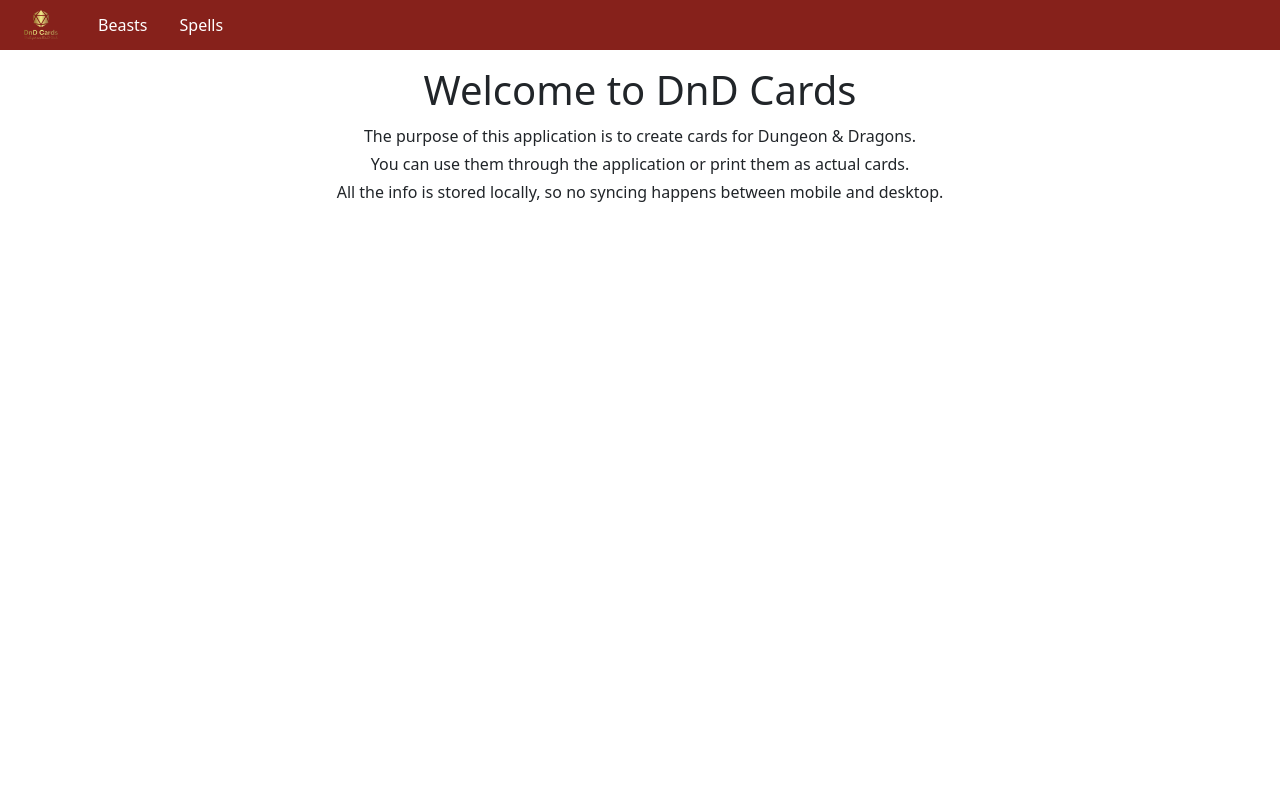
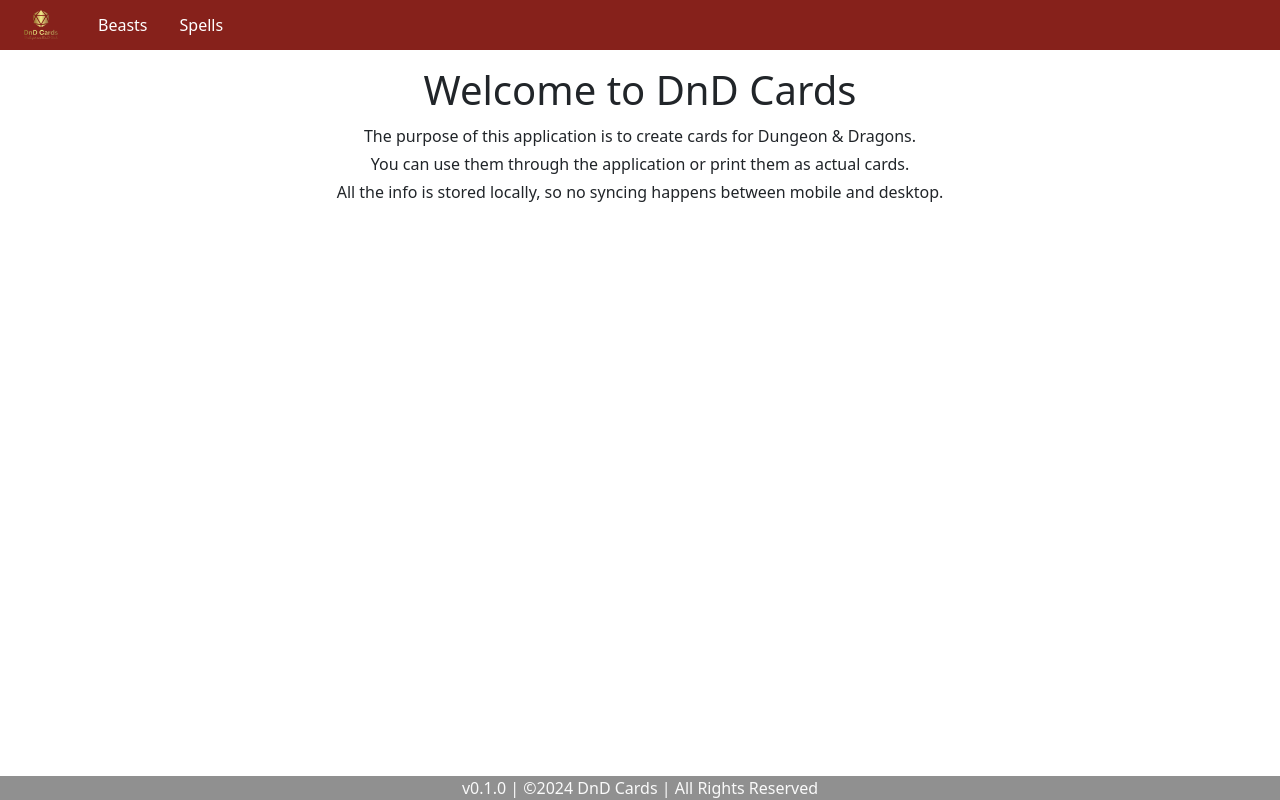
Before and after one commit to narolan/dnd-cards, a React (Create React App) app: page / in a window 1280 px wide. Built offline with nearby package versions, Linux system fonts and the light colour scheme.

Commit message:
[FEATURE-16] :: Add footer

```diff
--- a/package.json
+++ b/package.json
@@ -24,7 +24,7 @@
     "start": "react-scripts start",
     "build": "react-scripts build",
     "predeploy": "npm run build",
-    "deploy": "gh-pages -d build",
+    "deploy": "npm version patch && gh-pages -d build",
     "test": "react-scripts test",
     "eject": "react-scripts eject"
   },
--- a/src/App.js
+++ b/src/App.js
@@ -9,27 +9,33 @@ import Home from "./pages/Home";
 import Beasts from "./pages/Beasts";
 import Spells from "./pages/Spells";
 import 'bootstrap/dist/css/bootstrap.min.css';
+import version from "../package.json";
 
 function App() {
     return (
+        <>
             <Router>
                 <Navbar/>
                 <Routes>
                     <Route
                         path="/"
-          element={<Home />} />
+                        element={<Home/>}/>
                     <Route
                         path="/dnd-cards"
-          element={<Home />} />
+                        element={<Home/>}/>
                     <Route
                         path="/beasts"
-         element={<Beasts />} />
+                        element={<Beasts/>}/>
                     <Route
                         path="/spells"
-          element={<Spells />}
+                        element={<Spells/>}
                     />
                 </Routes>
             </Router>
+            <footer className="footer">
+                <div className="copywright">v{version.version} | ©2024 DnD Cards | All Rights Reserved</div>
+            </footer>
+        </>
     );
 }
 
--- a/src/components/SelectSearch.js
+++ b/src/components/SelectSearch.js
@@ -17,8 +17,16 @@ export default function SelectSearch(props) {
         },
     };
 
-    const onMenuOpen = () => setIsMenuOpen(true);
-    const onMenuClose = () => setIsMenuOpen(false);
+    const onMenuOpen = () => {
+        if (!isMenuOpen) {
+            setIsMenuOpen(true);
+        }
+    }
+    const onMenuClose = () => {
+        if (isMenuOpen) {
+            setIsMenuOpen(false);
+        }
+    }
 
     return (
         <form className="form">
--- a/src/index.css
+++ b/src/index.css
@@ -11,3 +11,13 @@ code {
   font-family: source-code-pro, Menlo, Monaco, Consolas, 'Courier New',
     monospace;
 }
+
+.footer {
+  position: fixed;
+  left: 0;
+  bottom: 0;
+  width: 100%;
+  background-color: #909090;
+  color: #fafafa;
+  text-align: center;
+}
```
Also changed, not shown: 1 other file (tests, documents, lock files or other folders). Lines whose indentation alone changed are shown as unchanged.
